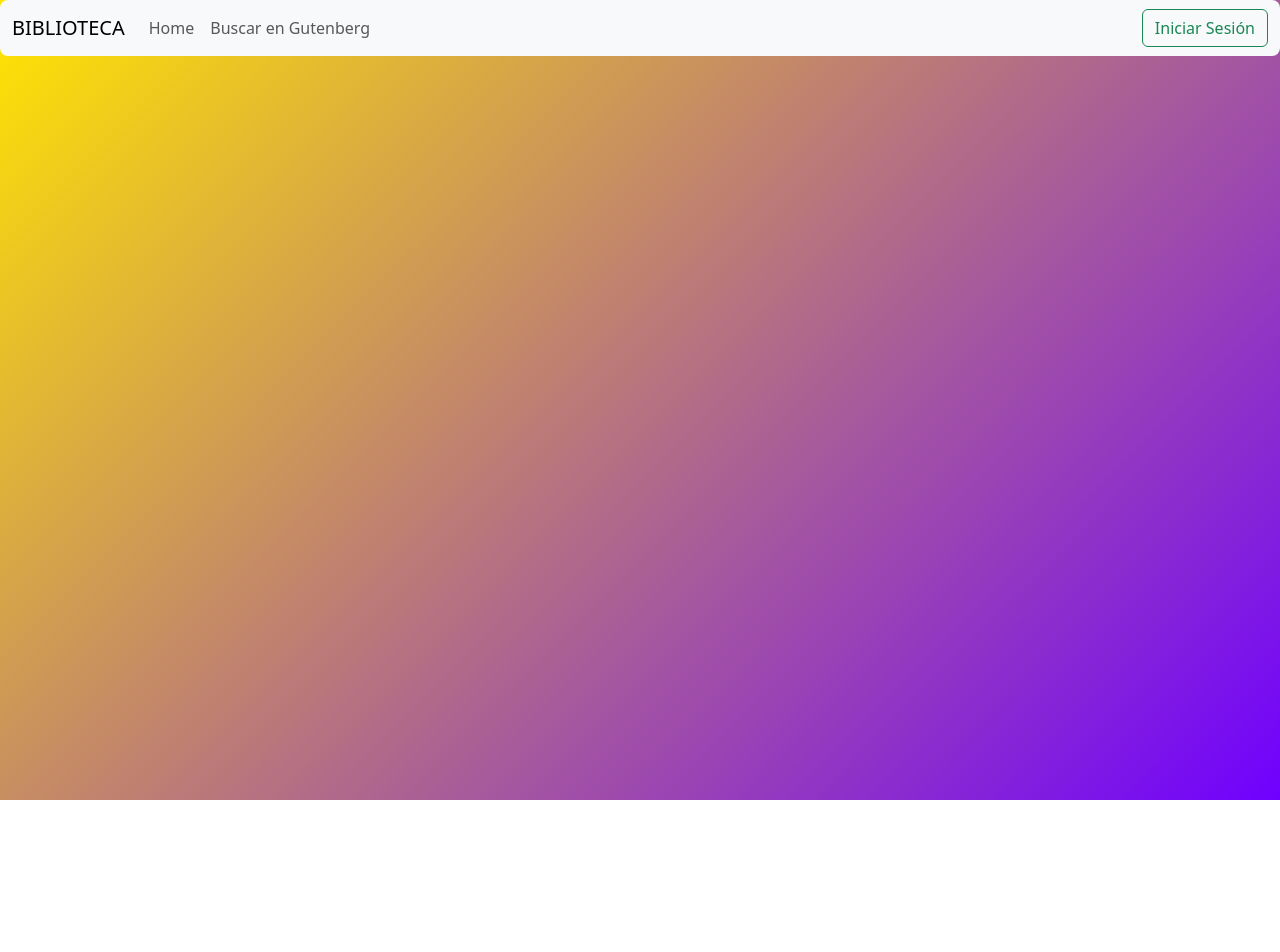
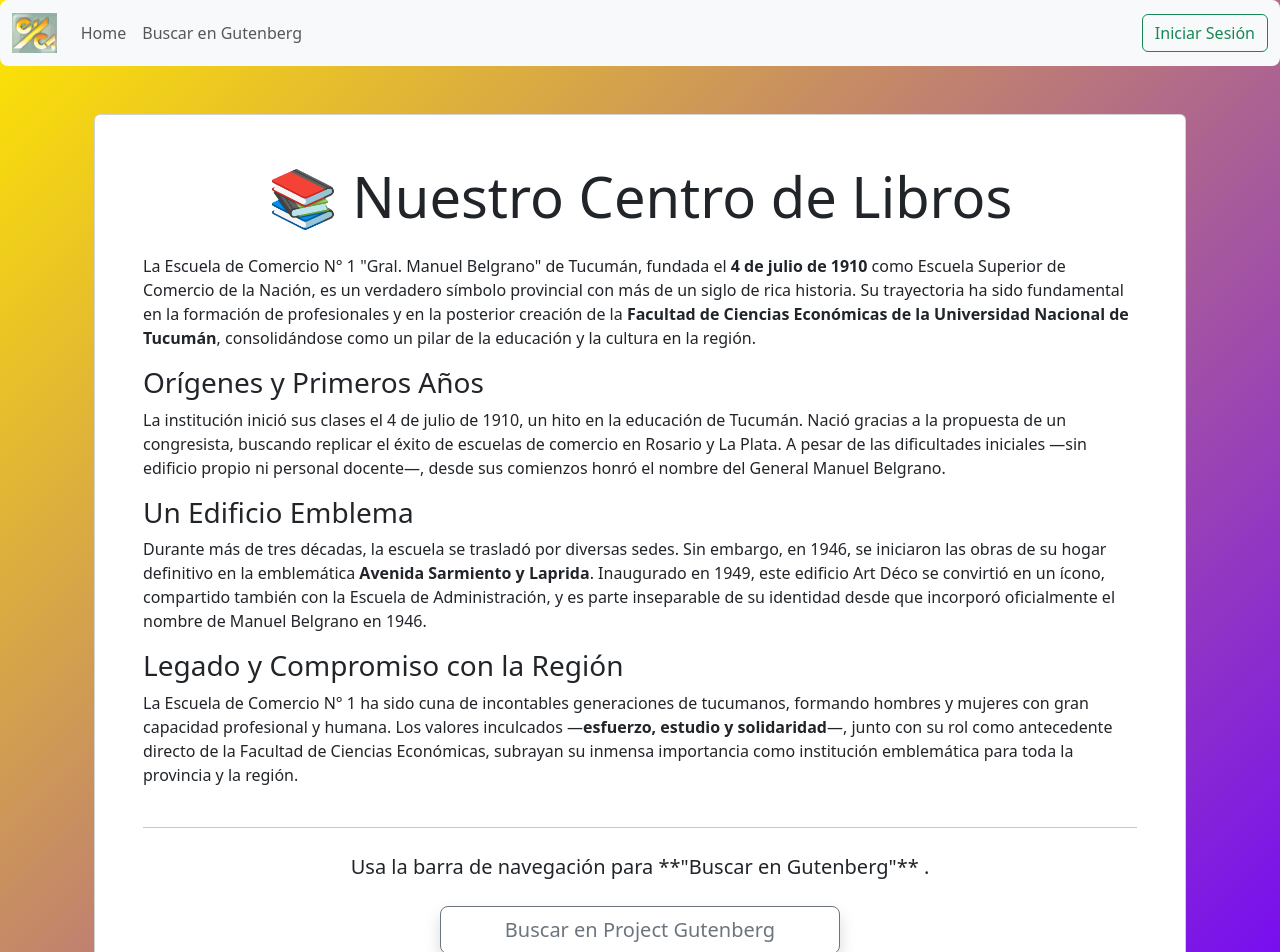
Before and after one commit to mariomarquesto/BibliotecaComerciouno, a React (Vite) app: page /biblioteca in a window 1280 px wide. Shown: the top 952 px of the page. Before the commit the page ends 800 px from the top, so only its background shows below. Built offline with nearby package versions, Linux system fonts and the light colour scheme.

Commit message:
Pagina Biblioteca

```diff
--- a/src/App.jsx
+++ b/src/App.jsx
@@ -9,6 +9,7 @@ import HomePage from './components/HomePage.jsx';
 import Reportes from './components/Reportes.jsx';
 import LoginPage from './components/LoginPage.tsx'; // Asegúrate de que el archivo se llame LoginPage.tsx
 import BuscarGutenberg from './components/BuscarGutenberg.jsx';
+import Biblioteca from './components/Biblioteca.jsx'; // ¡IMPORTA EL NUEVO COMPONENTE BIBLIOTECA!
 
 // Importa tus otros componentes adicionales
 import PrestamosLibros from './components/PrestamosLibros.jsx';
@@ -63,6 +64,7 @@ function App() {
       <Container className="mt-4">
         <Routes>
           <Route path="/" element={<HomePage />} />
+          <Route path="/biblioteca" element={<Biblioteca />} /> {/* ¡NUEVA RUTA PARA BIBLIOTECA! */}
           <Route path="/login" element={<LoginPage />} />
           <Route path="/reportes" element={<Reportes />} />
           <Route path="/buscar-gutenberg" element={<BuscarGutenberg />} />
--- /dev/null
+++ b/src/components/Biblioteca.jsx
@@ -0,0 +1,61 @@
+import React from 'react';
+import { Container, Card, Button, Row, Col } from 'react-bootstrap';
+import { Link } from 'react-router-dom';
+
+function Biblioteca() {
+  return (
+    <Container className="my-5 text-center">
+      {/* El fondo ya viene de App.css */}
+      <Card className="p-5 homepage-card"> {/* Reutilizamos la clase homepage-card para el estilo */}
+        <h1 className="display-4 mb-4">📚 Nuestro Centro de Libros</h1>
+
+        {/* Reseña Histórica de la Escuela */}
+        <div className="history-text text-start"> {/* Alinea el texto de la reseña a la izquierda */}
+          <p>
+            La Escuela de Comercio N° 1 "Gral. Manuel Belgrano" de Tucumán, fundada el <strong>4 de julio de 1910</strong> como Escuela Superior de Comercio de la Nación, es un verdadero símbolo provincial con más de un siglo de rica historia. Su trayectoria ha sido fundamental en la formación de profesionales y en la posterior creación de la <strong>Facultad de Ciencias Económicas de la Universidad Nacional de Tucumán</strong>, consolidándose como un pilar de la educación y la cultura en la región.
+          </p>
+
+          <h3>Orígenes y Primeros Años</h3>
+          <p>
+            La institución inició sus clases el 4 de julio de 1910, un hito en la educación de Tucumán. Nació gracias a la propuesta de un congresista, buscando replicar el éxito de escuelas de comercio en Rosario y La Plata. A pesar de las dificultades iniciales —sin edificio propio ni personal docente—, desde sus comienzos honró el nombre del General Manuel Belgrano.
+          </p>
+
+          <h3>Un Edificio Emblema</h3>
+          <p>
+            Durante más de tres décadas, la escuela se trasladó por diversas sedes. Sin embargo, en 1946, se iniciaron las obras de su hogar definitivo en la emblemática <strong>Avenida Sarmiento y Laprida</strong>. Inaugurado en 1949, este edificio Art Déco se convirtió en un ícono, compartido también con la Escuela de Administración, y es parte inseparable de su identidad desde que incorporó oficialmente el nombre de Manuel Belgrano en 1946.
+          </p>
+
+          <h3>Legado y Compromiso con la Región</h3>
+          <p>
+            La Escuela de Comercio N° 1 ha sido cuna de incontables generaciones de tucumanos, formando hombres y mujeres con gran capacidad profesional y humana. Los valores inculcados —<strong>esfuerzo, estudio y solidaridad</strong>—, junto con su rol como antecedente directo de la Facultad de Ciencias Económicas, subrayan su inmensa importancia como institución emblemática para toda la provincia y la región.
+          </p>
+        </div>
+
+        <hr className="my-4" />
+
+        {/* Instrucción de navegación */}
+        <p className="lead mb-4">
+          Usa la barra de navegación para **"Buscar en Gutenberg"** .
+        </p>
+
+        <Row className="justify-content-center">
+
+          <Col md={5} className="mb-3">
+            <Button
+              as={Link}
+              to="/buscar-gutenberg"
+              variant="outline-secondary"
+              size="lg"
+              className="w-100 shadow"
+            >
+              Buscar en Project Gutenberg
+            </Button>
+            <p className="mt-2 text-muted">Accede a una vasta colección de libros de dominio público.</p>
+          </Col>
+        </Row>
+      </Card>
+    </Container>
+  );
+}
+
+export default Biblioteca;
--- a/src/components/HomePage.jsx
+++ b/src/components/HomePage.jsx
@@ -3,19 +3,20 @@ import { Container } from 'react-bootstrap';
 
 function HomePage() {
   return (
-    // Contenedor principal. El gradiente de fondo ahora viene de App.css (#root)
+    // Contenedor principal. El gradiente de fondo vibrante ahora viene de App.css (#root)
+    // Este div asegura que el contenido esté centrado vertical y horizontalmente.
     <div style={{
-      minHeight: 'calc(100vh - 56px)', // Ocupa el espacio restante de la pantalla menos la barra de navegación
+      minHeight: 'calc(100vh - 56px)', // Ocupa el espacio restante de la pantalla (resta la altura de la Navbar)
       display: 'flex',
-      justifyContent: 'center',
-      alignItems: 'center',
+      justifyContent: 'center', // Centra horizontalmente
+      alignItems: 'center',    // Centra verticalmente
       padding: '20px',
-      overflow: 'hidden', // Oculta cualquier desbordamiento de animaciones
+      overflow: 'hidden',      // Oculta cualquier desbordamiento de animaciones o contenido
     }}>
-      {/* Estilos CSS y animaciones integrados en el componente */}
+      {/* Estilos CSS y animaciones integrados directamente en el componente */}
       <style>
         {`
-        /* Animación de entrada con desvanecimiento y pequeña escala */
+        /* Animación de entrada: el contenido aparece con un desvanecimiento y una pequeña escala */
         @keyframes fadeInScale {
           from {
             opacity: 0;
@@ -27,7 +28,7 @@ function HomePage() {
           }
         }
 
-        /* Animación sutil de pulso para la sombra de la tarjeta */
+        /* Animación sutil de pulso: hace que la sombra de la tarjeta "respire" */
         @keyframes pulseShadow {
           0% {
             box-shadow: 0 10px 20px rgba(0, 0, 0, 0.1);
@@ -40,31 +41,33 @@ function HomePage() {
           }
         }
 
-        /* Estilos y animaciones para la tarjeta principal de la Home Page */
+        /* Estilos base para la tarjeta principal de la Home Page */
         .homepage-card {
-          background: #fff; /* Fondo blanco para la tarjeta, para que resalte */
+          background: #fff; /* Fondo blanco para la tarjeta, para que resalte sobre el gradiente */
           border-radius: 15px;
           box-shadow: 0 10px 20px rgba(0, 0, 0, 0.1);
-          animation: pulseShadow 2s infinite ease-in-out; /* Efecto de "respiración" sutil */
+          animation: pulseShadow 2s infinite ease-in-out; /* Aplica la animación de pulso */
+          max-width: 900px; /* Limita el ancho de la tarjeta para mejor legibilidad */
+          width: 100%; /* Asegura que la tarjeta ocupe el ancho disponible */
         }
 
-        /* Animación para el texto principal con retrasos */
+        /* Estilos y animaciones para los elementos de texto dentro de la Home Page */
         .homepage-text {
-          animation: fadeInScale 1.2s ease-out forwards;
+          animation: fadeInScale 1.2s ease-out forwards; /* Aplica la animación de entrada */
           opacity: 0; /* Inicia invisible */
           transform: translateY(20px); /* Inicia ligeramente abajo */
-          color: #333; /* Texto oscuro para mayor contraste en fondo blanco de tarjeta */
+          color: #333; /* Color de texto oscuro para mayor contraste en fondo blanco de tarjeta */
         }
 
-        /* Estilo específico para los títulos dentro de la tarjeta */
+        /* Asegura que los títulos y párrafos lead dentro de la tarjeta tengan el color correcto */
         .homepage-card h1, .homepage-card p.lead {
-          color: #333; /* Mantener un color de texto oscuro para los títulos */
+          color: #333;
         }
 
-        /* Animación de "saludo" para el emoji de bienvenida */
+        /* Animación de "saludo" para el emoji */
         .welcome-icon {
           display: inline-block;
-          animation: wave 2s infinite; /* Animación de onda */
+          animation: wave 2s infinite; /* Aplica la animación de onda */
           transform-origin: 70% 70%; /* Punto de rotación para el efecto de onda */
         }
 
@@ -86,11 +89,17 @@ function HomePage() {
         <h1 className="display-4 mb-3 homepage-text">
           <span className="welcome-icon">👋</span> ¡Bienvenido a la Biblioteca Virtual!
         </h1>
-        <p className="lead homepage-text" style={{ animationDelay: '0.3s' }}>Escuela de Comercio Número 1</p>
-        <p className="lead homepage-text" style={{ animationDelay: '0.6s' }}>General Manuel Belgrano</p>
+        <p className="lead homepage-text" style={{ animationDelay: '0.3s' }}>
+          Escuela de Comercio Número 1
+        </p>
+        <p className="lead homepage-text" style={{ animationDelay: '0.6s' }}>
+          General Manuel Belgrano
+        </p>
         <hr className="my-4 homepage-text" style={{ animationDelay: '0.9s' }} />
-        <p className="homepage-text" style={{ animationDelay: '1.2s' }}>
-          Usa la barra de navegación para **"Ingresar Libro"** (si eres admin) o para **"Buscar en Gutenberg"** y **"Explorar Inventario"**.
+
+        {/* Mensaje final con enlaces, también animado */}
+        <p className="homepage-text mt-4" style={{ animationDelay: '1.2s' }}>
+          Usa la barra de navegación para navegar por la aplicación.
         </p>
       </Container>
     </div>
--- a/src/components/MiNavbar.jsx
+++ b/src/components/MiNavbar.jsx
@@ -7,6 +7,10 @@ import Navbar from 'react-bootstrap/Navbar';
 import NavDropdown from 'react-bootstrap/NavDropdown';
 import Button from 'react-bootstrap/Button';
 import localAuthService from '../auth/localAuthService';
+
+// Importa el logo de la escuela
+import logo from '../assets/logo.jpeg'; // Asegúrate de que la ruta sea correcta.
+                                        // Si tu carpeta assets no existe, crea una y mueve logo.jpeg allí.
 
 function MiNavbar({ user, isAdmin }) {
   const navigate = useNavigate();
@@ -25,8 +29,14 @@ function MiNavbar({ user, isAdmin }) {
   return (
     <Navbar expand="lg" className="bg-body-tertiary rounded-3">
       <Container fluid>
-        <Navbar.Brand as={Link} to="/">
-          BIBLIOTECA
+        <Navbar.Brand as={Link} to="/biblioteca">
+          {/* ¡CAMBIO AQUÍ! Usamos la imagen del logo */}
+          <img
+            src={logo}
+            height="40" // Ajusta la altura según sea necesario
+            className="d-inline-block align-top"
+            alt="Logo de la Biblioteca"
+          />
         </Navbar.Brand>
         <Navbar.Toggle aria-controls="navbarScroll" />
         <Navbar.Collapse id="navbarScroll">
```
Also changed, not shown: src/assets/logo.jpeg (added).
